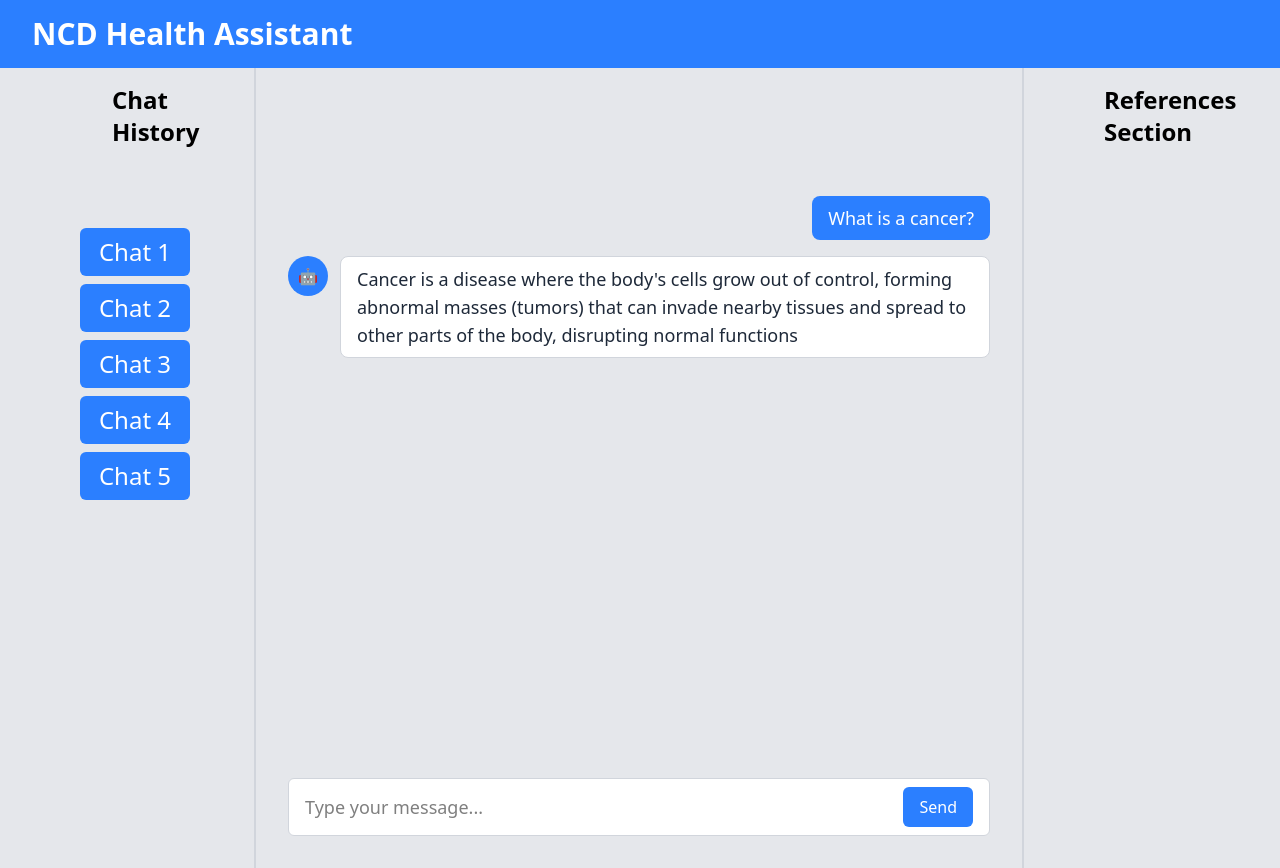
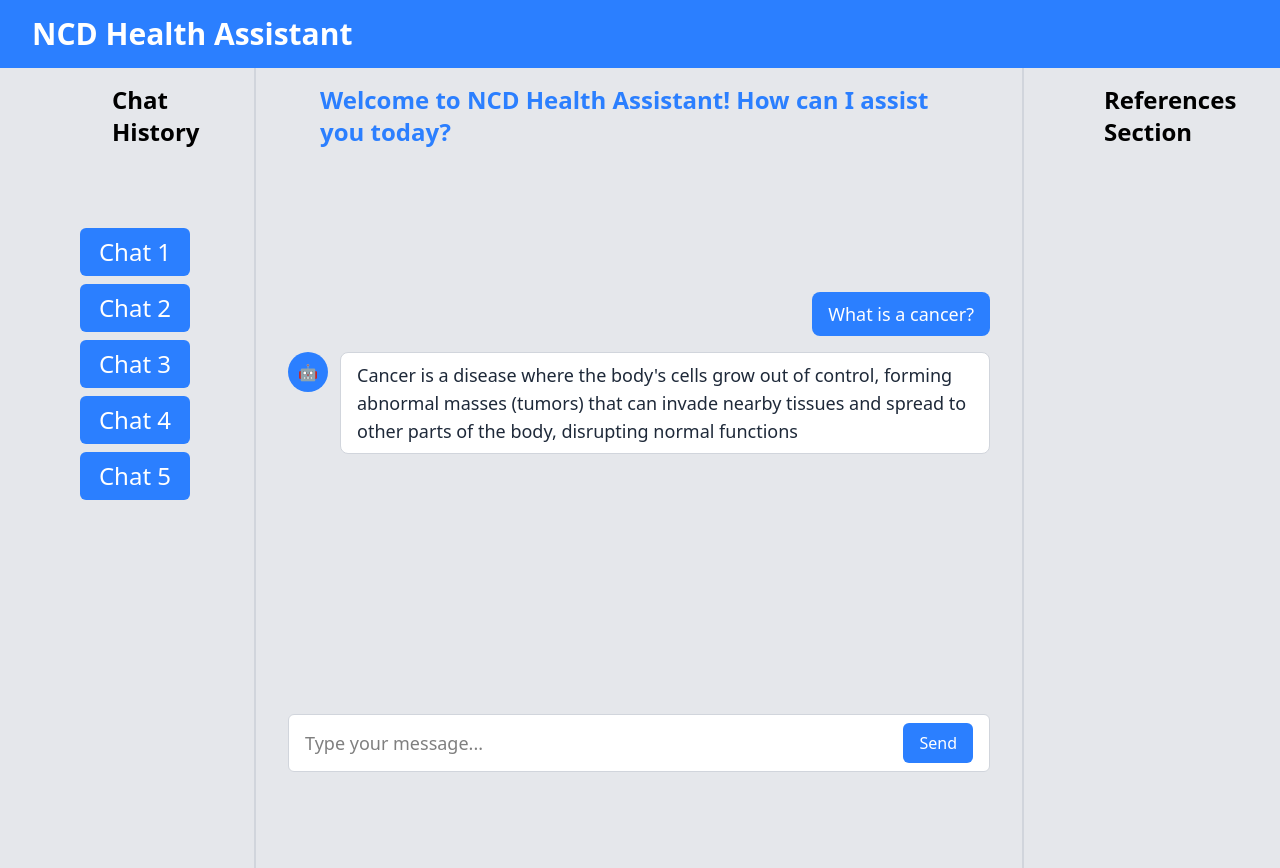
Before and after one commit to dilusha-ola/Rag-chatbot-non-commuinicable-diseases-frontendUI, a React (Vite) app: page / in a window 1280 px wide. Built offline with nearby package versions, Linux system fonts and the light colour scheme.

Commit message:
add search bar

```diff
--- a/src/App.tsx
+++ b/src/App.tsx
@@ -23,7 +23,8 @@ function App() {
 
               {/* Input Box */}
               <div className="w-3/5 border-r-2 border-gray-300 px-8 flex flex-col">
-
+                 {/*welcome message*/}
+                  <div className="text-2xl font-bold mx-8 my-4 flex justify-center text-blue-500">Welcome to NCD Health Assistant! How can I assist you today?</div>
 
                 {/* User message - right aligned */}
                 <div className="flex justify-end mb-4 mt-32">
@@ -39,7 +40,7 @@ function App() {
                 </div>
 
                 {/*search bar*/}
-                <div className="w-full mr-4 bg-white border border-gray-300 rounded-md px-4 py-2 mt-auto mb-8 flex items-center">
+                <div className="w-full mr-4 bg-white border border-gray-300 rounded-md px-4 py-2 mt-auto mb-24 flex items-center">
                   <input
                     type="text"
                     placeholder="Type your message..."
```
